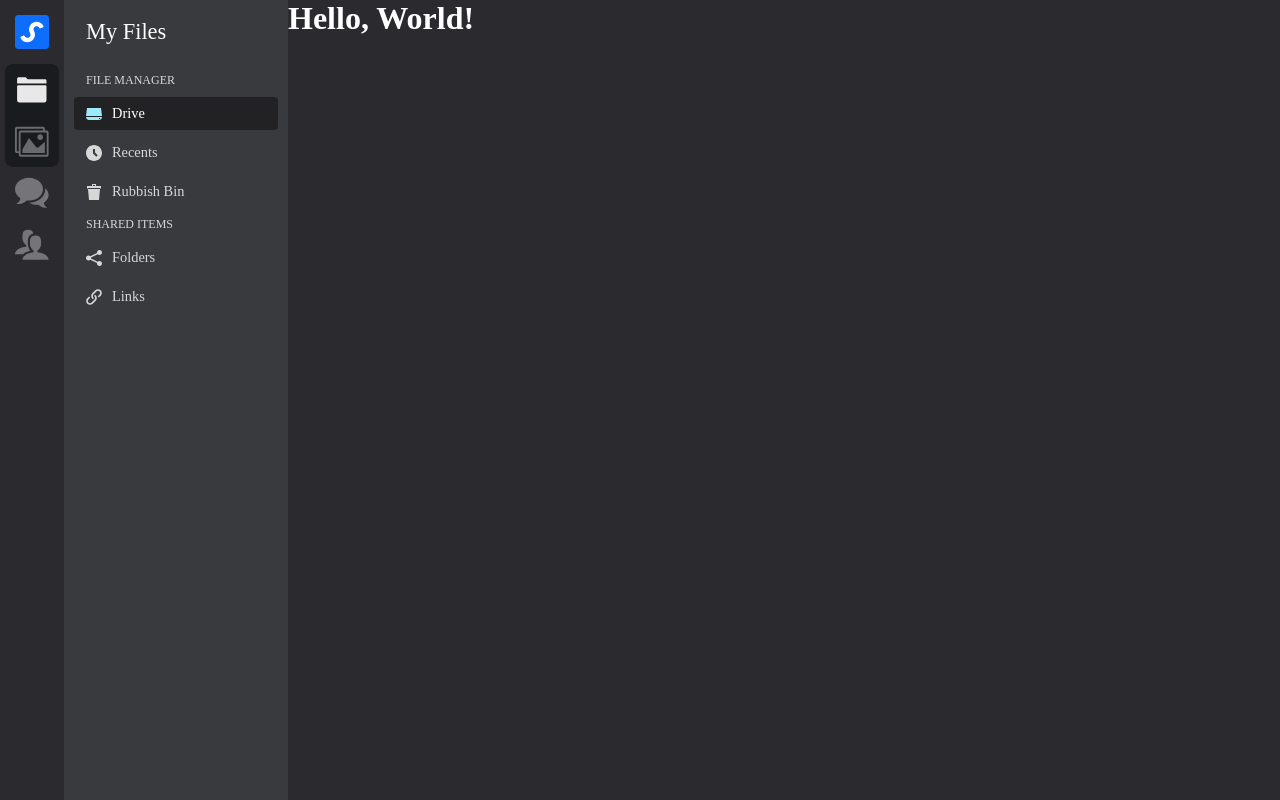
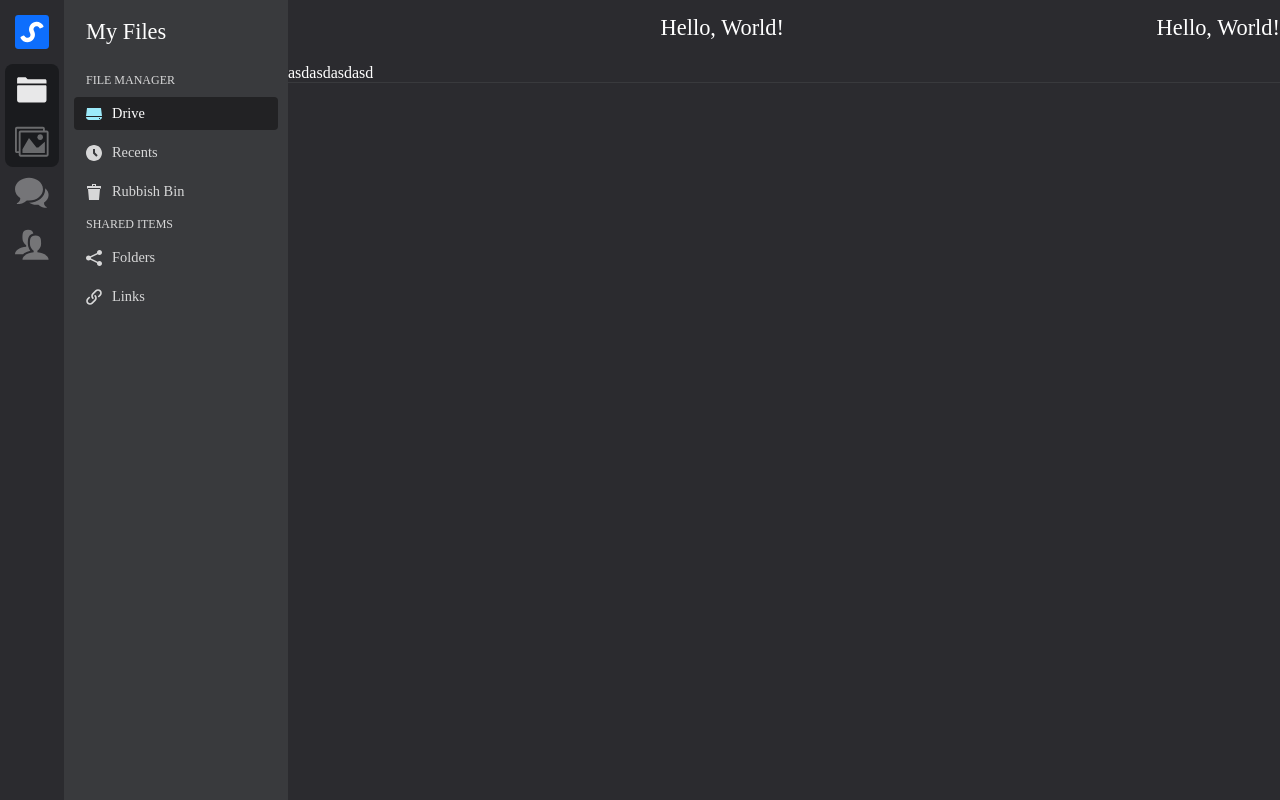
Before and after one commit to meparthka/sont-front, a React (Create React App) app: page /x in a window 1280 px wide. Built offline with nearby package versions, Linux system fonts and the light colour scheme.

Commit message:
add header file

```diff
--- a/src/pages/x/Drive.jsx
+++ b/src/pages/x/Drive.jsx
@@ -1,4 +1,5 @@
 import React from 'react';
+import DriveHeader from './components/header';
 import XSidebarDrive from './components/sidebar_drive';
 
 const XDrive = () => {
@@ -6,7 +7,7 @@
     <div>
       <XSidebarDrive />
       <div className="x-con">
-        <h1>Hello, World!</h1>
+        <DriveHeader />
       </div>
     </div>
   );
--- /dev/null
+++ b/src/pages/x/components/header.jsx
@@ -0,0 +1,20 @@
+import React from "react";
+
+const DriveHeader = () => {
+  return (
+    <div className="header">
+      <div className="x-head-box search-box">
+        <div></div>
+        <div>
+          Hello, World!
+        </div>
+        <div>
+          Hello, World!
+        </div>
+      </div>
+      asdasdasdasd
+    </div>
+  )
+}
+
+export default DriveHeader
--- /dev/null
+++ b/src/style/components/x/header.scss
@@ -0,0 +1,13 @@
+.header {
+  border-bottom: 1px solid $background-4;
+
+  .search-box {
+    display: flex;
+    justify-content: space-between;
+
+    * {
+      margin: 0;
+    }
+  }
+
+}
--- a/src/style/main.css
+++ b/src/style/main.css
@@ -1752,4 +1752,15 @@
   color: #9ceafa;
 }
 
+.header {
+  border-bottom: 1px solid rgb(57, 58, 61);
+}
+.header .search-box {
+  display: flex;
+  justify-content: space-between;
+}
+.header .search-box * {
+  margin: 0;
+}
+
 /*# sourceMappingURL=main.css.map */
--- a/src/style/main.scss
+++ b/src/style/main.scss
@@ -17,4 +17,5 @@
 @import "./components/Notification.scss";
 @import "./components/x/x.scss";
 @import "./components/x/navbar.scss";
-@import "./components/x/sizebar.scss";
+@import "./components/x/sidebar.scss";
+@import "./components/x/header.scss";
```
Also changed, not shown: src/path.txt (added), src/style/components/x/sidebar.scss (renamed from src/style/components/x/sizebar.scss), 1 other file (tests, documents, lock files or other folders).
